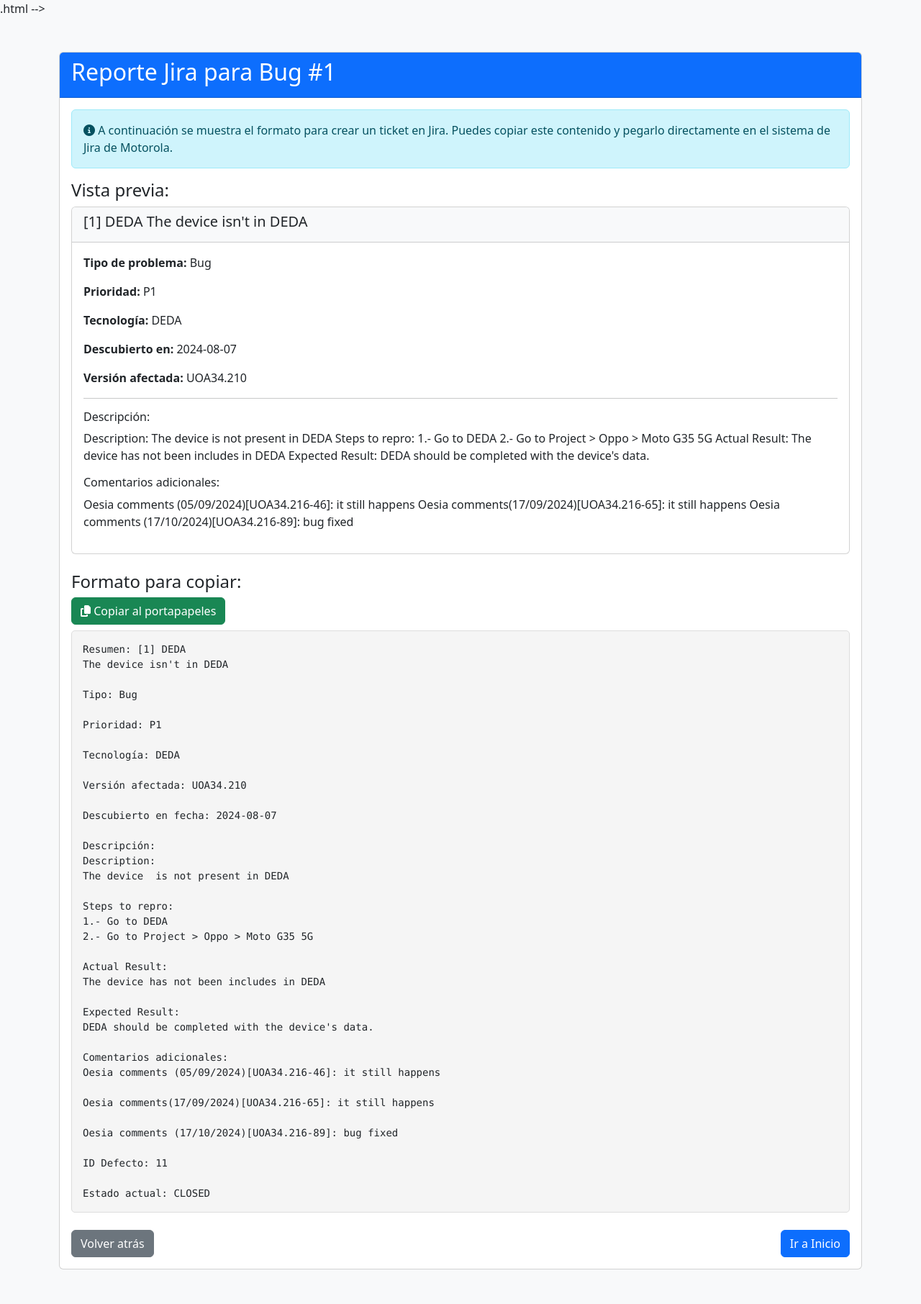
After one commit to AlvaroEsRo/ProgramasTFG, a Flask app: page /jira_report/1 in a window 1280 px wide. The commit adds this page. Shown: the whole page at 72% size. Run offline with Flask 3, Linux system fonts and the light colour scheme; data comes from the database, SQL or seed files in the repository; some libraries are stand-ins or nearby versions.

Commit message:
reporte de jira

```diff
--- a/ScriptExcel/base.py
+++ b/ScriptExcel/base.py
@@ -284,6 +284,45 @@
     }
 
     return render_template('bug_details.html', bug=bug_info, filename=filename)
+# Añadir esta nueva ruta antes del if __name__ == '__main__':
+
+@app.route('/jira_report/<bug_number>')
+def jira_report(bug_number):
+    conn = sqlite3.connect('bugs_database.db')
+    cursor = conn.cursor()
+
+    # Obtener los detalles del bug
+    cursor.execute("""
+    SELECT bug_number, discovery_date, raised_in, bug_status, fixed_in,
+           fixed_by, tested_by, technology, priority, name, description,
+           comments, defect_id
+    FROM bugs WHERE bug_number = ?
+    """, (bug_number,))
+
+    bug_details = cursor.fetchone()
+    conn.close()
+
+    if not bug_details:
+        return "Bug no encontrado", 404
+
+    # Convertir a diccionario para facilitar el acceso en la plantilla
+    bug_info = {
+        'bug_number': bug_details[0],
+        'discovery_date': bug_details[1],
+        'raised_in': bug_details[2],
+        'bug_status': bug_details[3],
+        'fixed_in': bug_details[4],
+        'fixed_by': bug_details[5],
+        'tested_by': bug_details[6],
+        'technology': bug_details[7],
+        'priority': bug_details[8],
+        'name': bug_details[9],
+        'description': bug_details[10],
+        'comments': bug_details[11],
+        'defect_id': bug_details[12]
+    }
+
+    return render_template('jira_report.html', bug=bug_info)
 
 if __name__ == '__main__':
     init_db()  # Inicializar la base de datos una vez al iniciar la aplicación
--- a/ScriptExcel/templates/bug_details.html
+++ b/ScriptExcel/templates/bug_details.html
@@ -1,4 +1,3 @@
-_details.html -->
 <!DOCTYPE html>
 <html lang="en">
 <head>
@@ -27,7 +26,10 @@
                         {{ bug.bug_status }}
                     </span>
                 </h2>
-                <a href="{{ url_for('analyze_bugs', filename=filename) }}" class="btn btn-outline-primary">Volver a resultados</a>
+                <div>
+                    <a href="{{ url_for('jira_report', bug_number=bug.bug_number) }}" class="btn btn-success me-2">Crear Ticket Jira</a>
+                    <a href="{{ url_for('analyze_bugs', filename=filename) }}" class="btn btn-outline-primary">Volver a resultados</a>
+                </div>
             </div>
 
             <div class="card-body">
--- /dev/null
+++ b/ScriptExcel/templates/jira_report.html
@@ -0,0 +1,126 @@
+.html -->
+<!DOCTYPE html>
+<html lang="en">
+<head>
+    <meta charset="UTF-8">
+    <meta name="viewport" content="width=device-width, initial-scale=1.0">
+    <title>Reporte Jira - Bug #{{ bug.bug_number }}</title>
+    <link href="https://cdn.jsdelivr.net/npm/bootstrap@5.3.0/dist/css/bootstrap.min.css" rel="stylesheet">
+    <style>
+        body { background-color: #f8f9fa; }
+        .card { margin-bottom: 20px; }
+        pre {
+            white-space: pre-wrap;
+            background-color: #f5f5f5;
+            padding: 15px;
+            border-radius: 5px;
+            border: 1px solid #ddd;
+        }
+        #copyMessage {
+            display: none;
+            position: fixed;
+            top: 20px;
+            right: 20px;
+            padding: 15px;
+            background-color: #28a745;
+            color: white;
+            border-radius: 5px;
+            z-index: 1000;
+            box-shadow: 0 2px 10px rgba(0,0,0,0.2);
+        }
+    </style>
+</head>
+<body>
+    <div class="container mt-5 mb-5">
+        <div class="card">
+            <div class="card-header bg-primary text-white">
+                <h2>Reporte Jira para Bug #{{ bug.bug_number }}</h2>
+            </div>
+            <div class="card-body">
+                <p class="alert alert-info">
+                    <i class="fas fa-info-circle"></i> A continuación se muestra el formato para crear un ticket en Jira. Puedes copiar este contenido y pegarlo directamente en el sistema de Jira de Motorola.
+                </p>
+
+                <div class="mb-4">
+                    <h4>Vista previa:</h4>
+                    <div class="card">
+                        <div class="card-header bg-light">
+                            <h5>[{{ bug.bug_number }}] {{ bug.name }}</h5>
+                        </div>
+                        <div class="card-body">
+                            <p><strong>Tipo de problema:</strong> Bug</p>
+                            <p><strong>Prioridad:</strong> {{ bug.priority or 'Media' }}</p>
+                            <p><strong>Tecnología:</strong> {{ bug.technology or 'No especificada' }}</p>
+                            <p><strong>Descubierto en:</strong> {{ bug.discovery_date or 'No especificada' }}</p>
+                            <p><strong>Versión afectada:</strong> {{ bug.raised_in or 'No especificada' }}</p>
+                            <hr>
+                            <h6>Descripción:</h6>
+                            <p>{{ bug.description or 'Sin descripción' }}</p>
+                            {% if bug.comments %}
+                            <h6>Comentarios adicionales:</h6>
+                            <p>{{ bug.comments }}</p>
+                            {% endif %}
+                        </div>
+                    </div>
+                </div>
+
+                <h4>Formato para copiar:</h4>
+                <div class="mb-3">
+                    <button id="copyBtn" class="btn btn-success mb-2" onclick="copyJiraFormat()">
+                        <i class="fas fa-copy"></i> Copiar al portapapeles
+                    </button>
+                    <pre id="jiraFormat">Resumen: [{{ bug.bug_number }}] {{ bug.name }}
+
+Tipo: Bug
+
+Prioridad: {{ bug.priority or 'Media' }}
+
+Tecnología: {{ bug.technology or 'No especificada' }}
+
+Versión afectada: {{ bug.raised_in or 'No especificada' }}
+
+Descubierto en fecha: {{ bug.discovery_date or 'No especificada' }}
+
+Descripción:
+{{ bug.description or 'Sin descripción disponible' }}
+
+{% if bug.comments %}Comentarios adicionales:
+{{ bug.comments }}{% endif %}
+
+ID Defecto: {{ bug.defect_id or 'No asignado' }}
+
+Estado actual: {{ bug.bug_status }}
+</pre>
+                </div>
+
+                <div class="d-flex justify-content-between mt-4">
+                    <a href="javascript:history.back()" class="btn btn-secondary">Volver atrás</a>
+                    <a href="{{ url_for('upload_file') }}" class="btn btn-primary">Ir a Inicio</a>
+                </div>
+            </div>
+        </div>
+    </div>
+
+    <div id="copyMessage">¡Copiado al portapapeles!</div>
+
+    <script src="https://cdn.jsdelivr.net/npm/bootstrap@5.3.0/dist/js/bootstrap.bundle.min.js"></script>
+    <script src="https://kit.fontawesome.com/a076d05399.js" crossorigin="anonymous"></script>
+    <script>
+        function copyJiraFormat() {
+            const textToCopy = document.getElementById('jiraFormat').textContent;
+            navigator.clipboard.writeText(textToCopy)
+                .then(() => {
+                    const message = document.getElementById('copyMessage');
+                    message.style.display = 'block';
+                    setTimeout(() => {
+                        message.style.display = 'none';
+                    }, 2000);
+                })
+                .catch(err => {
+                    console.error('Error al copiar: ', err);
+                    alert('No se pudo copiar al portapapeles. Por favor, selecciona y copia manualmente.');
+                });
+        }
+    </script>
+</body>
+</html>
```
Also changed, not shown: ScriptExcel/templates/results.html (+1 -6 lines).
